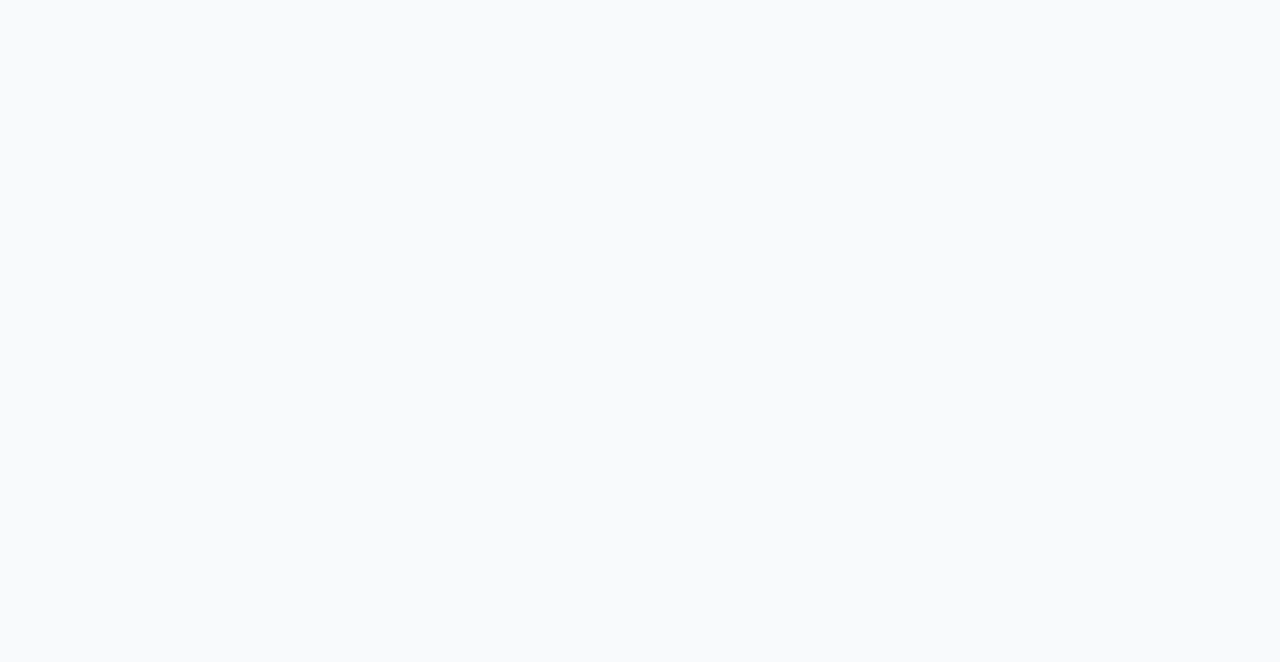
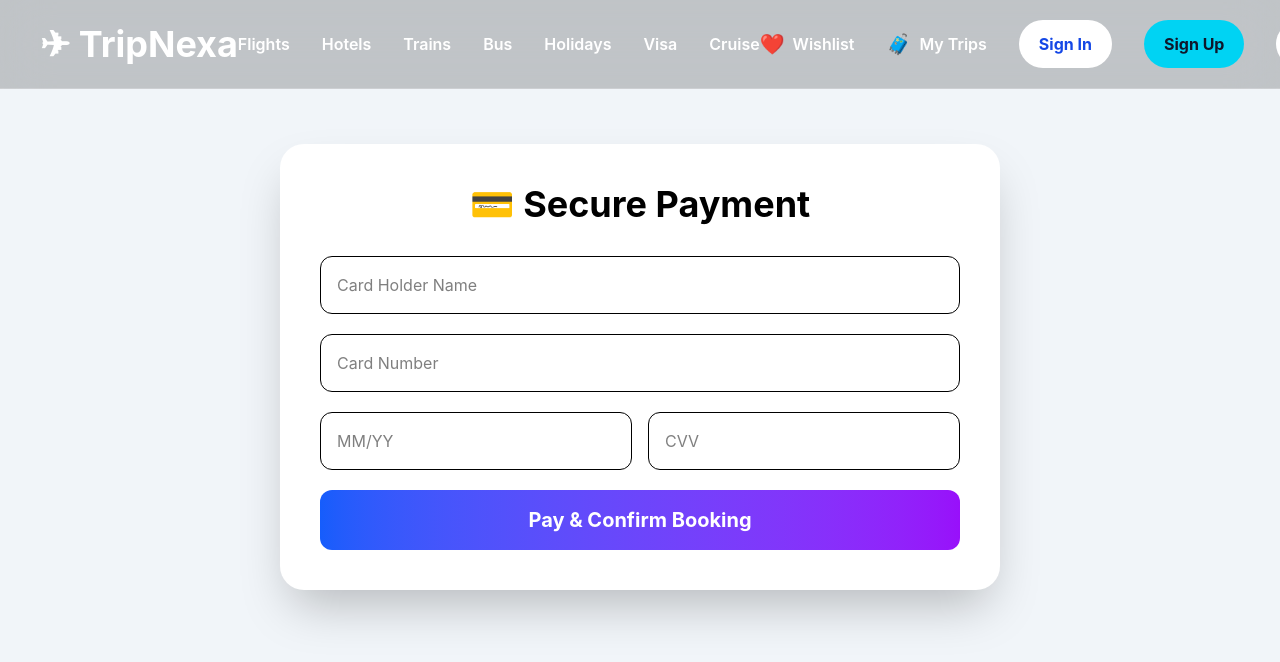
Before and after one commit to aryan20065-cloud/TripNexa, a React (Vite) app in the folder client/: page /payment in a window 1280 px wide. Before the commit this address had no page. Shown: the top 662 px of the page. Built offline with nearby package versions, Linux system fonts and the light colour scheme.

Commit message:
Added payment page and booking flow

```diff
--- a/client/src/App.jsx
+++ b/client/src/App.jsx
@@ -8,6 +8,7 @@ import Bus from "./pages/Bus";
 import Holidays from "./pages/Holidays";
 import Login from "./pages/Login";
 import BookingSuccess from "./pages/BookingSuccess";
+import Payment from "./pages/Payment";
 function App() {
   return (
     <Routes>
@@ -19,6 +20,7 @@ function App() {
       <Route path="/holidays" element={<Holidays />} />
       <Route path="/login" element={<Login />} />
       <Route path="/booking-success" element={<BookingSuccess />} />
+      <Route path="/payment" element={<Payment />} />
     </Routes>
   );
 }
--- a/client/src/components/flights/FlightCard.jsx
+++ b/client/src/components/flights/FlightCard.jsx
@@ -107,7 +107,7 @@ function FlightCard({ airline, time, duration, price, stops }) {
               <button
                 onClick={() => {
                   setShowModal(false);
-                  navigate("/booking-success");
+                  navigate("/payment");
                 }}
                 className="flex-1 bg-gradient-to-r from-blue-600 to-purple-600 text-white py-3 rounded-xl font-bold"
               >
--- /dev/null
+++ b/client/src/pages/Payment.jsx
@@ -0,0 +1,59 @@
+import Navbar from "../components/layout/Navbar";
+import { useNavigate } from "react-router-dom";
+
+function Payment() {
+  const navigate = useNavigate();
+
+  return (
+    <div className="min-h-screen bg-slate-100">
+      <Navbar />
+
+      <div className="max-w-3xl mx-auto pt-36 pb-20 px-6">
+        <div className="bg-white rounded-3xl shadow-2xl p-10">
+
+          <h1 className="text-4xl font-bold mb-8 text-center">
+            💳 Secure Payment
+          </h1>
+
+          <div className="space-y-5">
+
+            <input
+              className="w-full p-4 border rounded-xl"
+              placeholder="Card Holder Name"
+            />
+
+            <input
+              className="w-full p-4 border rounded-xl"
+              placeholder="Card Number"
+            />
+
+            <div className="grid grid-cols-2 gap-4">
+
+              <input
+                className="p-4 border rounded-xl"
+                placeholder="MM/YY"
+              />
+
+              <input
+                className="p-4 border rounded-xl"
+                placeholder="CVV"
+              />
+
+            </div>
+
+            <button
+              onClick={() => navigate("/booking-success")}
+              className="w-full bg-gradient-to-r from-blue-600 to-purple-600 text-white py-4 rounded-xl text-xl font-bold hover:scale-105 transition"
+            >
+              Pay & Confirm Booking
+            </button>
+
+          </div>
+
+        </div>
+      </div>
+    </div>
+  );
+}
+
+export default Payment;
```
